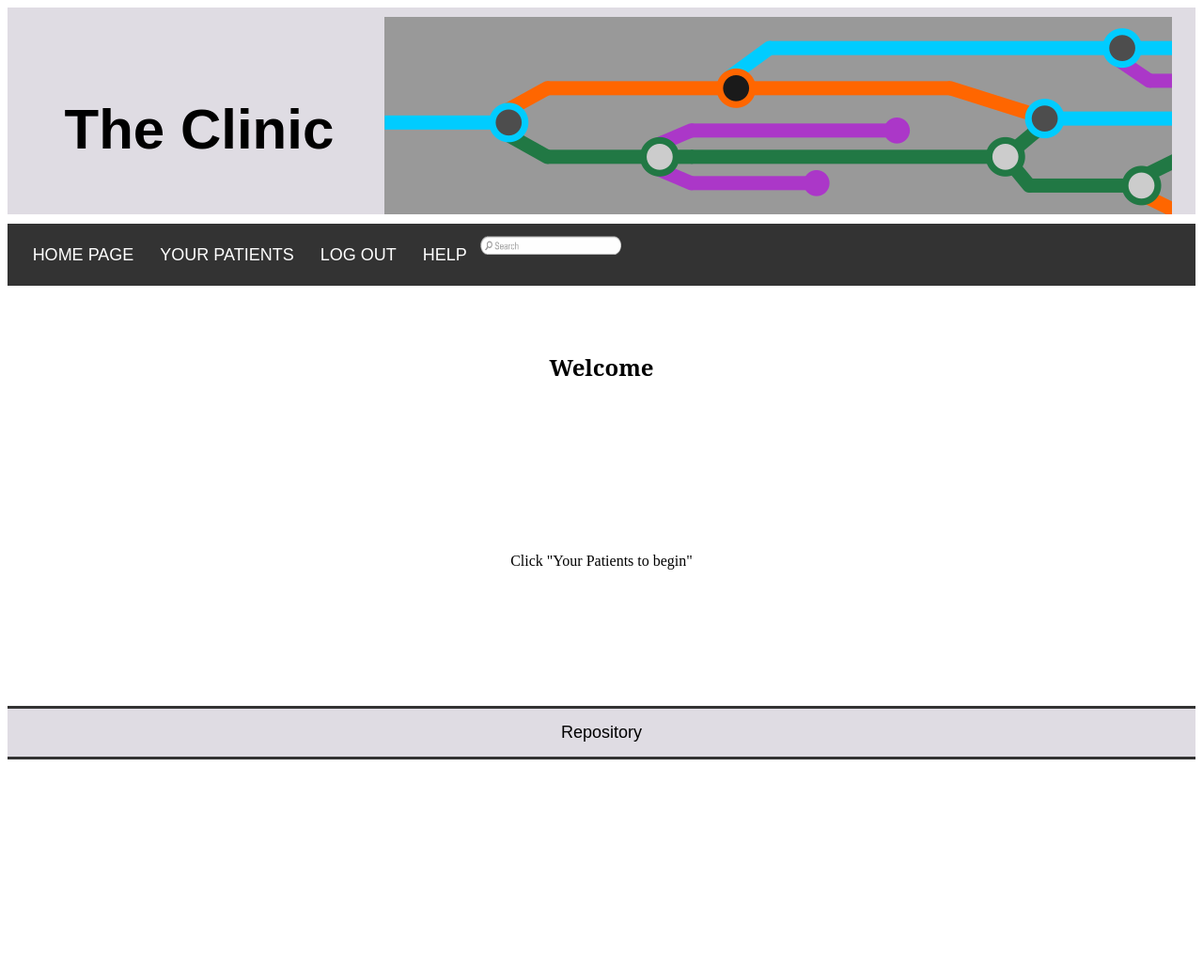
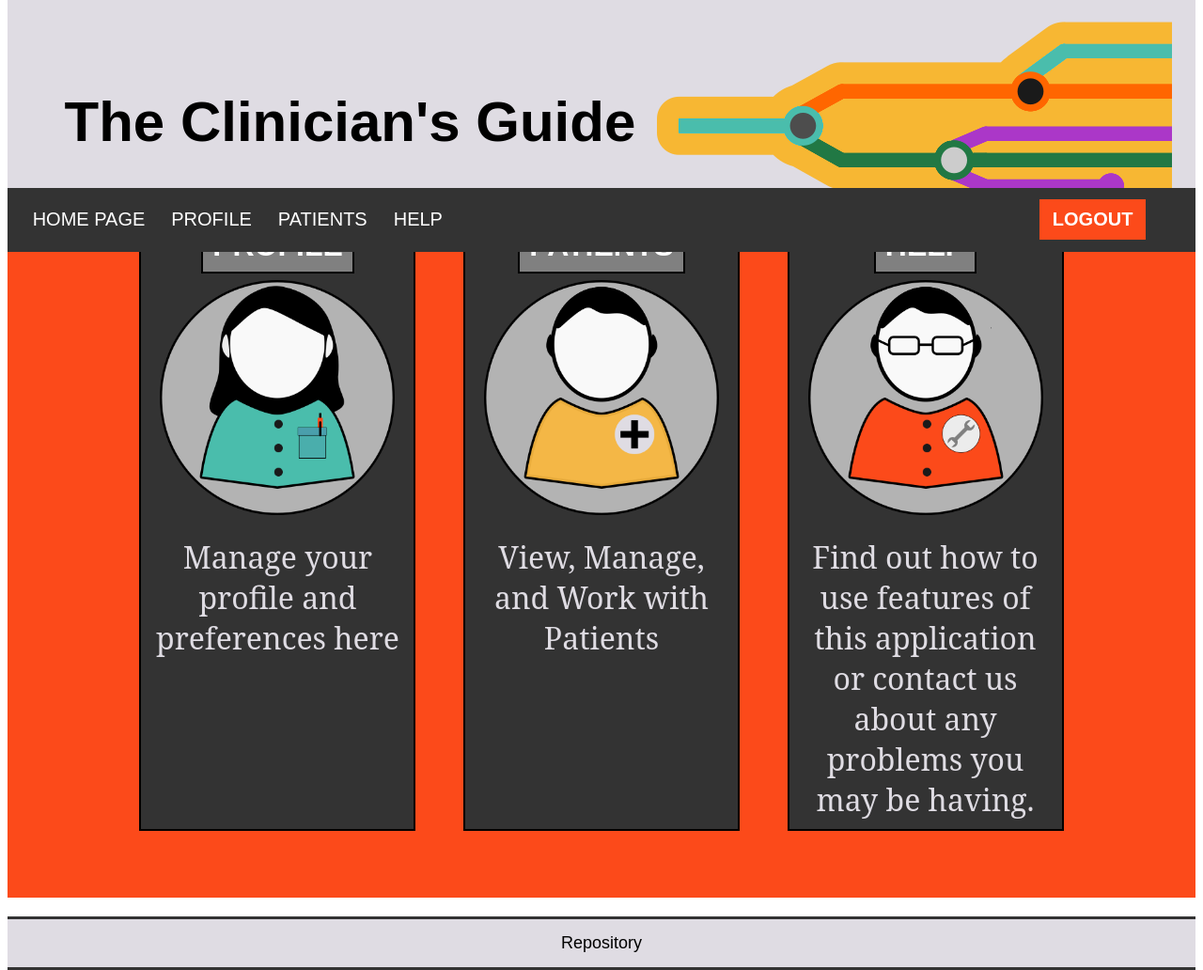
Before and after one commit to RMertz/the_clinic, a PHP site: page /webpages/welcome.php in a window 1280 px wide. Shown: the whole page at 94% size. Before the commit the page ends 808 px from the top, so only its background shows below. Run offline with PHP 8.4, Linux system fonts and the light colour scheme; the visitor is signed in with stand-in values (Sample User, id 1); data that the repository does not hold is empty.

Commit message:
Graphics and Styling
-Created doctor, patient, and help icons
-Created basic favicon
-Updated welcome landing page styling and organization
  --Added graphical options instead of text for navigation
  --Updated header to standard
  --fixed previous flexbox overflow errors
  --changed login button to logout button
  --Updated link styles
-Removed nav bar links from login page for UX purposes
-Updated Title

```diff
--- a/webpages/Login.php
+++ b/webpages/Login.php
@@ -35,6 +35,8 @@
     <link rel="stylesheet" href="css/indexHome.css" type="text/css">
 
 </head>
+
+<link rel="icon" type="image/png" href="images/favicon.ico">
 
 <body>
 <div class="header">
--- a/webpages/css/global.css
+++ b/webpages/css/global.css
@@ -1,5 +1,5 @@
 html, body{
-	height: 100%;
+	height: 100vh;
 }
 
 body {
@@ -20,8 +20,13 @@
 
 h2	{
 	font-family: "Serif";
-	padding: 10px;
 	text-align: center;
+}
+
+paragraph	{
+	font-family: "Serif";
+	text-align: center;
+	font-size: 2em;
 }
 
 ul	{
@@ -49,18 +54,28 @@
 
 }
 
+.page{
+	display: flex;
+	flex-direction: column;
+}
+
 .header {
+	display: flex;
+	flex-direction: column;
+	flex-shrink: 0;
 	vertical-align: text-bottom;
-	background-color: #ffffff;
 	background-color: #dfdce3;
-	height: 220px;
+	min-height: 220px;
+	max-height: 220px;
+
 	padding-left: 4%;
 	padding-right: 2%;
 	text-align: center;
 	overflow: hidden;
 	margin-bottom: 10px;
-	flex-shrink: 0;
-	/*border-bottom: 3px solid #333;*/
+
+	position: sticky;
+	top: 0;
 }
 
 .column {
@@ -70,12 +85,12 @@
 
 .left {
 	float: left;
-	width: 320px;
+	width: 610px;
 }
 
 .right {
 	float: right;
-	width: calc(100% - 360px);
+	width: calc(100% - 650px);
 	overflow: hidden;
 }
 
@@ -90,12 +105,14 @@
 	background-color: #333;
 	border: 2px clear #000000;
 	padding: 1%;
-	Text-align: left;
+	text-align: left;
 	color: #D3D3D3;
 	margin-bottom: 15px;
 	margin-left: 0px;
 	margin-right: 0px;
 	flex-shrink: 0;
+	position: sticky;
+	top: 200px;
 }
 
 .navBar a {
@@ -104,6 +121,7 @@
 	display: block;
 	text-align: center;
 	padding: 10px 14px;
+	font-size: 20px;
 }
 
 .navBar a:hover {
@@ -112,22 +130,29 @@
 }
 
 .content{
-	padding-top: 2%;
+	/*padding-top: 2%;*/
 	flex: 1 0 auto;
 }
 
+/* Flex Container */
 .redBack{
 	background-color: #fc4a1a;
-	padding-top: 4%;
-	padding-bottom: 4%;
-}
-
-.navigationBoxes{
+	padding-top: 1vh;
+	padding-bottom: 1vh;
 	display: flex;
 	flex-direction: row;
 	justify-content: center;
+	overflow: hidden;
 }
 
+/* Flex Grid */
+.navigationBoxes{
+	display: flex;
+	justify-content: center;
+	flex-wrap: wrap;
+}
+
+/* Flex Item */
 .loginBox{
 	flex-basis: 30%;
 	background-color: #dfdce3;
@@ -139,19 +164,19 @@
 	width:300px;
 }
 
+/* Flex Item */
 .navBox{
-	flex-basis: 30%;
+	flex-basis: 20%;
 	background-color: #333;
-	height: 40%;
+	padding: 0px 10px 10px 10px;
 	margin: 5% 2% 5% 2%;
 	color: #dfdce3;
-	height: auto;
 	padding-bottom: 10px;
 	text-align: center;
 	border: 2px solid black;
-	max-height: 40vh;
 }
 
+/* Flex Item */
 .navBoxSm{
 	flex-basis: 26%;
 	background-color: gray;
@@ -159,6 +184,7 @@
 	color: white;
 	text-align: center;
 	font-weight: bold;
+	font-size: 2em;
 	border: 2px solid black;
 }
 
@@ -172,10 +198,11 @@
 	flex-shrink: 0;
 }
 
-#loginButton{
+#logoutButton{
 	float: right;
 	margin-right: 40px;
 	background-color: #fc4a1a;
+	font-weight: bold;
 }
 
 .column3 {
@@ -208,6 +235,13 @@
 	list-style-position: inside;
 }
 
+#Icon{
+    height: auto;
+    width: auto;
+    max-width: 250px;
+    max-height: 250px;
+}
+
 
 
 #headerLogo{
--- a/webpages/welcome.php
+++ b/webpages/welcome.php
@@ -17,38 +17,86 @@
 
 </head>
 
+<link rel="icon" type="image/png" href="images/favicon.ico">
 
+<body>
 <div class="header">
     <div class=headerRow">
         <div class= "column left">
-            <h1>The Clinic</h1>
+            <h1>The Clinician's Guide</h1>
         </div>
         <div class= "column right">
             <div id="headerLogo">
-                <img src="images/longHeader.png" alt="HeaderImage">
+                <img src="images/HeaderImageOutline.png" alt="HeaderImage">
             </div>
         </div>
     </div>
 </div>
-<div class="navBar">
-    <a href="welcome.php">HOME PAGE</a>
-    <a href="patientList.php">YOUR PATIENTS</a>
-    <a href="php/logout.php?type=0">LOG OUT</a>
-    <a href="help.html">HELP</a>
-    <div id="searchBar">
-        <img src="images/searchBar.png" alt="Search Bar" border="0px" height= "20px" width= "150px">
-    </div>
-</div>
+
+		<div class="navBar">
+
+				<a href="index.html">HOME PAGE</a>
+				<a href="profile.html">PROFILE</a>
+				<a href="patientPage.html">PATIENTS</a>
+				<a href="help.html">HELP</a>
+				<a id="logoutButton" href="php/logout.php?type=0">LOGOUT</a>
+
+		</div>
+
 <div class="content">
     <h2>
         Welcome <?php echo $login_session; ?>
     </h2>
+
+	<div class="redBack">
+
+		<div class="navigationBoxes">
+			<div class="navBox">
+				<a class="navBoxSm href="profile.html">PROFILE</a>
+				<br><br>
+				<a href: "profile.html">
+				<img ID="Icon" src="images/DoctorIcon.png" alt="DoctorIcon">
+				</a>
+				<br><br>
+				<paragraph>
+				Manage your profile and preferences here
+				</paragraph>
+			</div>
+
+			<div class="navBox">
+				<a class="navBoxSm href="patientPage.html">PATIENTS</a>
+				<br><br>
+					<a href: "patientPage.html">
+					<img ID="Icon" src="images/PatientIcon.png" alt="PatientIcon">
+					</a>
+				<br><br>
+
+				<paragraph>
+				View, Manage, and Work with Patients
+				</paragraph>
+
+			</div>
+
+			<div class="navBox">
+				<a class="navBoxSm href="help.html">HELP</a>
+				<br><br>
+				<a href: "help.html">
+				<img ID="Icon" src="images/HelpIcon.png" alt="HelpIcon">
+				</a>
+				<br><br>
+				<paragraph>
+				Find out how to use features of this application
+				or
+				contact us about any problems you may be having.
+				</paragraph>
+			</div>
+		</div>
+
+	</div>
+
 </div>
-<div class="content">
-    <p style="text-align:center;" >
-        Click "Your Patients to begin"
-    </p>
-</div>
+
+
 <div class="footer">
     <a href="https://github.com/RMertz/the_clinic.git">Repository</a>
 </div>
```
Also changed, not shown: webpages/images/DoctorIcon.png (added), webpages/images/HelpIcon.png (added), webpages/images/PatientIcon.png (added), webpages/images/favicon.ico (added).
